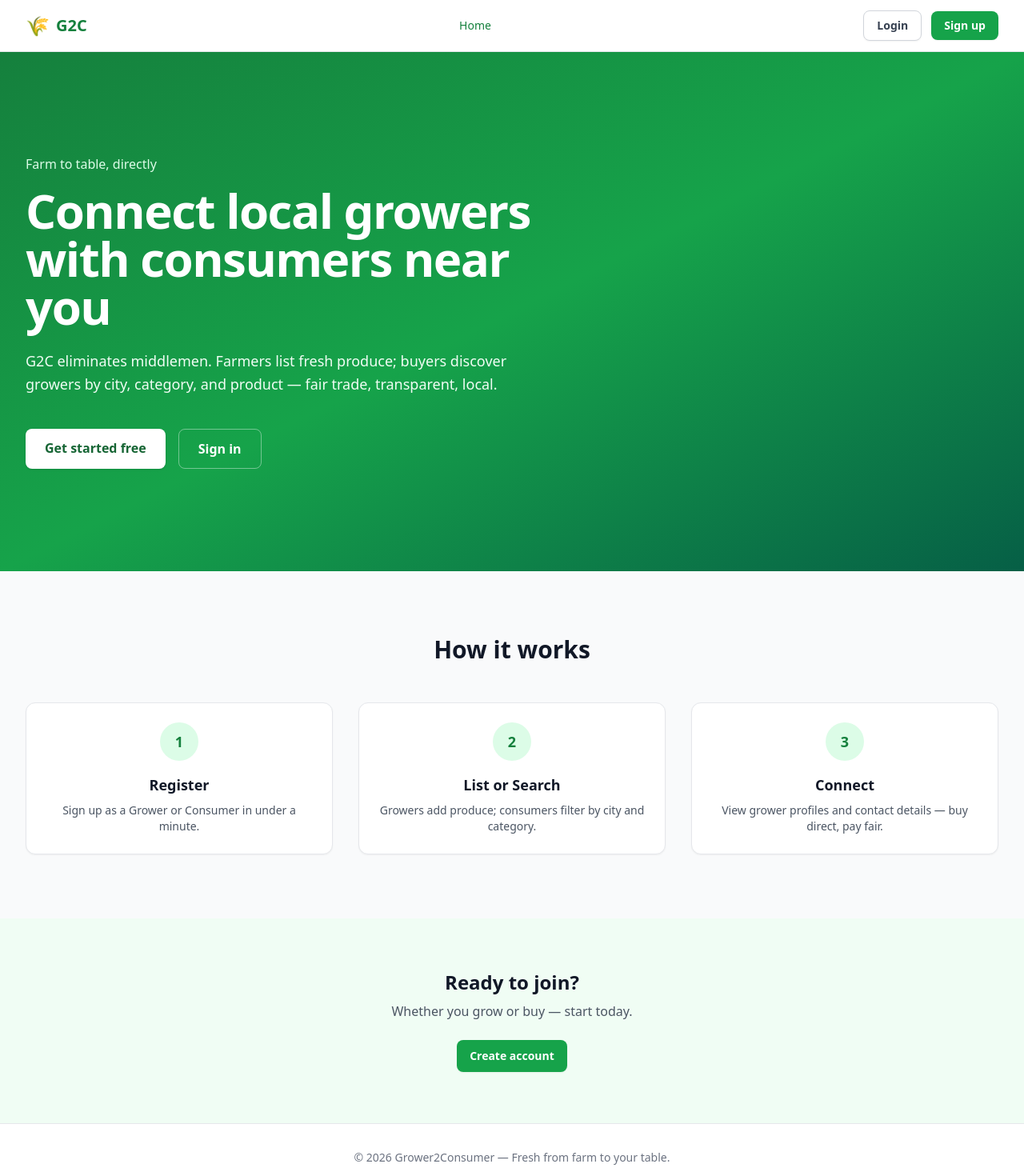
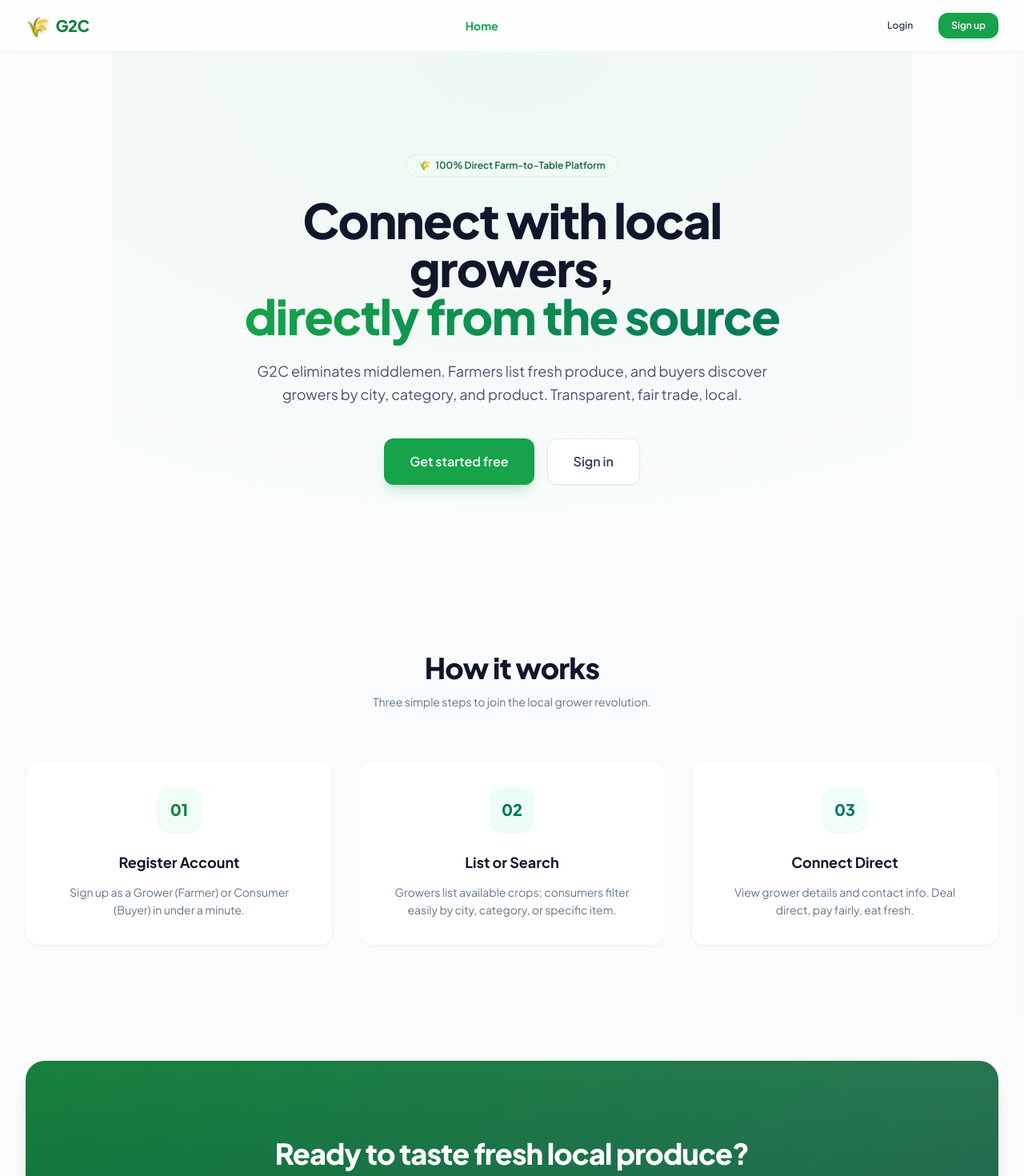
Before and after one commit to Bluebird5757/G2C_Platform, a React (Vite) app in the folder frontend/: page / in a window 1280 px wide. Shown: the top 1470 px of the page at 80% size. Built offline with nearby package versions, Linux system fonts and the light colour scheme; no server answers; the HTML template or start-up script is replaced by a standard one.

Commit message:
style: upgrade to premium UI aesthetics

```diff
--- a/frontend/src/index.css
+++ b/frontend/src/index.css
@@ -1,24 +1,30 @@
+@import url('https://fonts.googleapis.com/css2?family=Plus+Jakarta+Sans:wght@300;400;500;600;700;800&display=swap');
+
 @tailwind base;
 @tailwind components;
 @tailwind utilities;
 
 @layer base {
   body {
-    @apply antialiased;
+    font-family: 'Plus Jakarta Sans', sans-serif;
+    @apply antialiased bg-slate-50/50 text-slate-800;
   }
 }
 
 @layer components {
   .btn-primary {
-    @apply inline-flex items-center justify-center rounded-lg bg-primary-600 px-4 py-2.5 text-sm font-semibold text-white shadow-sm transition hover:bg-primary-700 focus:outline-none focus:ring-2 focus:ring-primary-500 focus:ring-offset-2 disabled:opacity-50;
+    @apply inline-flex items-center justify-center rounded-xl bg-primary-600 px-5 py-3 text-sm font-semibold text-white shadow-md shadow-primary-600/10 transition-all duration-300 hover:bg-primary-700 hover:shadow-lg hover:shadow-primary-700/20 active:scale-[0.98] disabled:opacity-50;
   }
   .btn-secondary {
-    @apply inline-flex items-center justify-center rounded-lg border border-gray-300 bg-white px-4 py-2.5 text-sm font-semibold text-gray-700 shadow-sm transition hover:bg-gray-50;
+    @apply inline-flex items-center justify-center rounded-xl border border-slate-200 bg-white px-5 py-3 text-sm font-semibold text-slate-700 shadow-sm transition-all duration-300 hover:bg-slate-50 hover:border-slate-300 active:scale-[0.98];
   }
   .input-field {
-    @apply block w-full rounded-lg border border-gray-300 px-3 py-2.5 text-sm shadow-sm focus:border-primary-500 focus:outline-none focus:ring-1 focus:ring-primary-500;
+    @apply block w-full rounded-xl border border-slate-200 bg-white px-4 py-3 text-sm shadow-sm transition-all duration-300 placeholder:text-slate-400 focus:border-primary-500 focus:bg-white focus:outline-none focus:ring-4 focus:ring-primary-500/10;
   }
   .card {
-    @apply rounded-xl border border-gray-200 bg-white p-6 shadow-sm;
+    @apply rounded-2xl border border-slate-100 bg-white p-6 shadow-sm shadow-slate-100 transition-all duration-300 hover:shadow-md hover:shadow-slate-200/50;
+  }
+  .glass-card {
+    @apply rounded-2xl border border-white/40 bg-white/70 p-6 shadow-sm backdrop-blur-md;
   }
 }
--- a/frontend/src/layouts/MainLayout.jsx
+++ b/frontend/src/layouts/MainLayout.jsx
@@ -13,41 +13,41 @@ export default function MainLayout() {
   const dashLink = user?.role === 'grower' ? '/grower/dashboard' : '/consumer/dashboard';
 
   return (
-    <div className="min-h-screen flex flex-col">
-      <header className="sticky top-0 z-50 border-b border-gray-200 bg-white/95 backdrop-blur">
+    <div className="min-h-screen flex flex-col bg-slate-50/30">
+      <header className="sticky top-0 z-50 border-b border-slate-100 bg-white/80 backdrop-blur-md">
         <div className="mx-auto flex h-16 max-w-7xl items-center justify-between px-4 sm:px-6 lg:px-8">
-          <Link to="/" className="flex items-center gap-2 font-bold text-primary-700 text-xl">
-            <span className="text-2xl">🌾</span> G2C
+          <Link to="/" className="flex items-center gap-2 font-extrabold text-primary-700 text-xl tracking-tight">
+            <span className="text-2xl filter drop-shadow">🌾</span> G2C
           </Link>
 
-          <nav className="hidden md:flex items-center gap-6 text-sm font-medium text-gray-600">
-            <NavLink to="/" className={({ isActive }) => isActive ? 'text-primary-700' : 'hover:text-primary-600'} end>
+          <nav className="hidden md:flex items-center gap-8 text-sm font-semibold text-slate-600">
+            <NavLink to="/" className={({ isActive }) => isActive ? 'text-primary-600 font-bold' : 'hover:text-slate-950 transition-colors'} end>
               Home
             </NavLink>
             {isAuthenticated && (
-              <NavLink to={dashLink} className={({ isActive }) => isActive ? 'text-primary-700' : 'hover:text-primary-600'}>
+              <NavLink to={dashLink} className={({ isActive }) => isActive ? 'text-primary-600 font-bold' : 'hover:text-slate-950 transition-colors'}>
                 Dashboard
               </NavLink>
             )}
             {isAuthenticated && user?.role === 'consumer' && (
-              <NavLink to="/consumer/search" className={({ isActive }) => isActive ? 'text-primary-700' : 'hover:text-primary-600'}>
+              <NavLink to="/consumer/search" className={({ isActive }) => isActive ? 'text-primary-600 font-bold' : 'hover:text-slate-950 transition-colors'}>
                 Find Growers
               </NavLink>
             )}
           </nav>
 
-          <div className="flex items-center gap-3">
+          <div className="flex items-center gap-4">
             {isAuthenticated ? (
               <>
-                <span className="hidden sm:inline text-sm text-gray-500">{user.email}</span>
-                <button onClick={handleLogout} className="btn-secondary text-sm py-2">
+                <span className="hidden sm:inline text-xs font-semibold px-3 py-1.5 bg-slate-100 rounded-full text-slate-600">{user.email}</span>
+                <button onClick={handleLogout} className="btn-secondary text-xs px-4 py-2">
                   Logout
                 </button>
               </>
             ) : (
               <>
-                <Link to="/login" className="btn-secondary text-sm py-2">Login</Link>
-                <Link to="/register" className="btn-primary text-sm py-2">Sign up</Link>
+                <Link to="/login" className="btn-secondary text-xs px-4 py-2 border-0 bg-transparent shadow-none hover:bg-slate-100/50">Login</Link>
+                <Link to="/register" className="btn-primary text-xs px-4 py-2">Sign up</Link>
               </>
             )}
           </div>
--- a/frontend/src/pages/LandingPage.jsx
+++ b/frontend/src/pages/LandingPage.jsx
@@ -2,55 +2,74 @@ import { Link } from 'react-router-dom';
 
 export default function LandingPage() {
   return (
-    <div>
-      <section className="relative overflow-hidden bg-gradient-to-br from-primary-700 via-primary-600 to-emerald-800 text-white">
-        <div className="mx-auto max-w-7xl px-4 py-24 sm:px-6 lg:px-8 lg:py-32">
-          <div className="max-w-2xl">
-            <p className="mb-4 text-primary-100 font-medium">Farm to table, directly</p>
-            <h1 className="text-4xl font-bold tracking-tight sm:text-5xl lg:text-6xl">
-              Connect local growers with consumers near you
+    <div className="relative overflow-hidden">
+      {/* Background Decor */}
+      <div className="absolute top-0 left-1/2 -z-10 h-[600px] w-[1000px] -translate-x-1/2 bg-[radial-gradient(100%_100%_at_50%_0%,rgba(34,197,94,0.08)_0%,rgba(255,255,255,0)_100%)]" />
+
+      {/* Hero Section */}
+      <section className="mx-auto max-w-7xl px-4 py-20 sm:px-6 lg:px-8 lg:py-32 text-center">
+        <div className="inline-flex items-center gap-1.5 rounded-full bg-primary-50 px-4 py-1.5 text-xs font-semibold text-primary-800 ring-1 ring-inset ring-primary-600/10 mb-6">
+          <span>🌾</span> 100% Direct Farm-to-Table Platform
+        </div>
+        <h1 className="mx-auto max-w-3xl text-4xl font-extrabold tracking-tight text-slate-900 sm:text-6xl leading-[1.1]">
+          Connect with local growers, <br />
+          <span className="bg-gradient-to-r from-primary-600 to-emerald-700 bg-clip-text text-transparent">
+            directly from the source
+          </span>
         </h1>
-            <p className="mt-6 text-lg text-primary-50 leading-relaxed">
-              G2C eliminates middlemen. Farmers list fresh produce; buyers discover growers by city, category, and product — fair trade, transparent, local.
+        <p className="mx-auto mt-6 max-w-2xl text-lg text-slate-600 leading-relaxed">
+          G2C eliminates middlemen. Farmers list fresh produce, and buyers discover growers by city, category, and product. Transparent, fair trade, local.
         </p>
-            <div className="mt-10 flex flex-wrap gap-4">
-              <Link to="/register" className="rounded-lg bg-white px-6 py-3 font-semibold text-primary-800 shadow hover:bg-primary-50">
+        <div className="mt-10 flex flex-wrap justify-center gap-4">
+          <Link to="/register" className="btn-primary px-8 py-4 text-base shadow-lg shadow-primary-600/20 hover:shadow-primary-600/30">
             Get started free
           </Link>
-              <Link to="/login" className="rounded-lg border border-white/40 px-6 py-3 font-semibold text-white hover:bg-white/10">
+          <Link to="/login" className="btn-secondary px-8 py-4 text-base">
             Sign in
           </Link>
         </div>
-          </div>
-        </div>
       </section>
 
-      <section className="mx-auto max-w-7xl px-4 py-20 sm:px-6 lg:px-8">
-        <h2 className="text-center text-3xl font-bold text-gray-900">How it works</h2>
-        <div className="mt-12 grid gap-8 md:grid-cols-3">
+      {/* How It Works Section */}
+      <section className="mx-auto max-w-7xl px-4 py-20 sm:px-6 lg:px-8 border-t border-slate-100">
+        <div className="text-center max-w-2xl mx-auto">
+          <h2 className="text-3xl font-extrabold tracking-tight text-slate-900 sm:text-4xl">How it works</h2>
+          <p className="mt-3 text-slate-500 text-sm">Three simple steps to join the local grower revolution.</p>
+        </div>
+        <div className="mt-16 grid gap-8 md:grid-cols-3">
           {[
-            { step: '1', title: 'Register', desc: 'Sign up as a Grower or Consumer in under a minute.' },
-            { step: '2', title: 'List or Search', desc: 'Growers add produce; consumers filter by city and category.' },
-            { step: '3', title: 'Connect', desc: 'View grower profiles and contact details — buy direct, pay fair.' },
+            { step: '01', title: 'Register Account', desc: 'Sign up as a Grower (Farmer) or Consumer (Buyer) in under a minute.', color: 'bg-primary-50 text-primary-700' },
+            { step: '02', title: 'List or Search', desc: 'Growers list available crops; consumers filter easily by city, category, or specific item.', color: 'bg-emerald-50 text-emerald-700' },
+            { step: '03', title: 'Connect Direct', desc: 'View grower details and contact info. Deal direct, pay fairly, eat fresh.', color: 'bg-teal-50 text-teal-700' },
           ].map((item) => (
-            <div key={item.step} className="card text-center">
-              <div className="mx-auto mb-4 flex h-12 w-12 items-center justify-center rounded-full bg-primary-100 text-primary-700 font-bold text-lg">
+            <div key={item.step} className="card group relative flex flex-col items-center text-center p-8 hover:-translate-y-1">
+              <div className={`flex h-14 w-14 items-center justify-center rounded-2xl ${item.color} font-extrabold text-xl mb-6 shadow-sm`}>
                 {item.step}
               </div>
-              <h3 className="font-semibold text-lg">{item.title}</h3>
-              <p className="mt-2 text-gray-600 text-sm">{item.desc}</p>
+              <h3 className="font-bold text-lg text-slate-900 group-hover:text-primary-600 transition-colors">{item.title}</h3>
+              <p className="mt-3 text-slate-500 text-sm leading-relaxed">{item.desc}</p>
             </div>
           ))}
         </div>
       </section>
 
-      <section className="bg-primary-50 py-16">
-        <div className="mx-auto max-w-7xl px-4 text-center sm:px-6 lg:px-8">
-          <h2 className="text-2xl font-bold text-gray-900">Ready to join?</h2>
-          <p className="mt-2 text-gray-600">Whether you grow or buy — start today.</p>
-          <Link to="/register" className="btn-primary mt-6 inline-flex">
-            Create account
+      {/* CTA Section */}
+      <section className="mx-auto max-w-7xl px-4 py-16 sm:px-6 lg:px-8 mb-20">
+        <div className="relative overflow-hidden rounded-3xl bg-gradient-to-br from-primary-700 to-emerald-900 px-6 py-20 text-center shadow-xl sm:px-12 sm:py-24">
+          {/* Gradients */}
+          <div className="absolute inset-0 bg-[radial-gradient(circle_at_top_right,rgba(255,255,255,0.1),transparent)] pointer-events-none" />
+
+          <h2 className="text-3xl font-extrabold tracking-tight text-white sm:text-4xl">
+            Ready to taste fresh local produce?
+          </h2>
+          <p className="mx-auto mt-4 max-w-xl text-lg text-primary-100">
+            Join G2C today. Support local farmers and get access to organic produce directly from your neighborhood.
+          </p>
+          <div className="mt-8 flex justify-center">
+            <Link to="/register" className="rounded-xl bg-white px-8 py-4 font-bold text-primary-900 shadow-md transition-all duration-300 hover:bg-slate-50 hover:shadow-lg active:scale-95">
+              Create your account
             </Link>
+          </div>
         </div>
       </section>
     </div>
--- a/frontend/src/pages/LoginPage.jsx
+++ b/frontend/src/pages/LoginPage.jsx
@@ -28,29 +28,36 @@ export default function LoginPage() {
   };
 
   return (
-    <div className="flex min-h-[calc(100vh-8rem)] items-center justify-center px-4 py-12">
-      <div className="card w-full max-w-md">
-        <h1 className="text-2xl font-bold text-center">Sign in</h1>
-        <p className="mt-2 text-center text-sm text-gray-500">Access your G2C account</p>
+    <div className="flex min-h-[calc(100vh-8rem)] items-center justify-center px-4 py-16 bg-gradient-to-tr from-primary-50/20 via-slate-50 to-emerald-50/20">
+      <div className="card w-full max-w-md border border-slate-100 shadow-xl shadow-slate-200/50 bg-white/90 backdrop-blur-sm p-8 sm:p-10">
+        <div className="text-center">
+          <Link to="/" className="inline-flex items-center gap-1.5 font-black text-primary-700 text-2xl tracking-tight mb-6">
+            🌾 G2C
+          </Link>
+          <h1 className="text-2xl font-extrabold text-slate-900 tracking-tight">Sign in</h1>
+          <p className="mt-2 text-sm text-slate-500">Access your Grower2Consumer account</p>
+        </div>
 
         <form onSubmit={handleSubmit} className="mt-8 space-y-5">
           <div>
-            <label className="block text-sm font-medium mb-1">Email</label>
-            <input type="email" name="email" required className="input-field" value={form.email} onChange={handleChange} />
+            <label className="block text-sm font-semibold text-slate-700 mb-1.5">Email address</label>
+            <input type="email" name="email" required placeholder="name@example.com" className="input-field" value={form.email} onChange={handleChange} />
           </div>
           <div>
-            <label className="block text-sm font-medium mb-1">Password</label>
-            <input type="password" name="password" required className="input-field" value={form.password} onChange={handleChange} />
+            <div className="flex justify-between items-center mb-1.5">
+              <label className="block text-sm font-semibold text-slate-700">Password</label>
+            </div>
+            <input type="password" name="password" required placeholder="••••••••" className="input-field" value={form.password} onChange={handleChange} />
           </div>
-          <button type="submit" disabled={submitting} className="btn-primary w-full">
+          <button type="submit" disabled={submitting} className="btn-primary w-full mt-2 py-3 shadow-md shadow-primary-600/10">
             {submitting ? 'Signing in...' : 'Sign in'}
           </button>
         </form>
 
-        <p className="mt-6 text-center text-sm text-gray-500">
-          No account?{' '}
-          <Link to="/register" className="font-semibold text-primary-700 hover:underline">
-            Register
+        <p className="mt-8 text-center text-sm text-slate-500">
+          New to G2C?{' '}
+          <Link to="/register" className="font-bold text-primary-700 hover:text-primary-800 transition-colors">
+            Create an account
           </Link>
         </p>
       </div>
--- a/frontend/src/pages/RegisterPage.jsx
+++ b/frontend/src/pages/RegisterPage.jsx
@@ -33,44 +33,49 @@ export default function RegisterPage() {
   };
 
   return (
-    <div className="flex min-h-[calc(100vh-8rem)] items-center justify-center px-4 py-12">
-      <div className="card w-full max-w-md">
-        <h1 className="text-2xl font-bold text-center">Create account</h1>
-        <p className="mt-2 text-center text-sm text-gray-500">Join G2C as a grower or consumer</p>
+    <div className="flex min-h-[calc(100vh-8rem)] items-center justify-center px-4 py-16 bg-gradient-to-tr from-primary-50/20 via-slate-50 to-emerald-50/20">
+      <div className="card w-full max-w-md border border-slate-100 shadow-xl shadow-slate-200/50 bg-white/90 backdrop-blur-sm p-8 sm:p-10">
+        <div className="text-center">
+          <Link to="/" className="inline-flex items-center gap-1.5 font-black text-primary-700 text-2xl tracking-tight mb-6">
+            🌾 G2C
+          </Link>
+          <h1 className="text-2xl font-extrabold text-slate-900 tracking-tight">Create account</h1>
+          <p className="mt-2 text-sm text-slate-500">Join G2C as a grower or consumer</p>
+        </div>
 
         <form onSubmit={handleSubmit} className="mt-8 space-y-5">
           <div>
-            <label className="block text-sm font-medium mb-1">Email</label>
-            <input type="email" name="email" required className="input-field" value={form.email} onChange={handleChange} />
+            <label className="block text-sm font-semibold text-slate-700 mb-1.5">Email address</label>
+            <input type="email" name="email" required placeholder="name@example.com" className="input-field" value={form.email} onChange={handleChange} />
           </div>
           <div>
-            <label className="block text-sm font-medium mb-1">Password</label>
+            <label className="block text-sm font-semibold text-slate-700 mb-1.5">Password</label>
             <input
               type="password"
               name="password"
               required
               minLength={8}
               className="input-field"
-              placeholder="Min 8 chars, include a number"
+              placeholder="Min 8 chars, must contain a number"
               value={form.password}
               onChange={handleChange}
             />
           </div>
           <div>
-            <label className="block text-sm font-medium mb-1">I am a</label>
+            <label className="block text-sm font-semibold text-slate-700 mb-1.5">I want to join as a</label>
             <select name="role" className="input-field" value={form.role} onChange={handleChange}>
               <option value={ROLES.CONSUMER}>Consumer (buyer)</option>
               <option value={ROLES.GROWER}>Grower (farmer)</option>
             </select>
           </div>
-          <button type="submit" disabled={submitting} className="btn-primary w-full">
+          <button type="submit" disabled={submitting} className="btn-primary w-full mt-2 py-3 shadow-md shadow-primary-600/10">
             {submitting ? 'Creating...' : 'Create account'}
           </button>
         </form>
 
-        <p className="mt-6 text-center text-sm text-gray-500">
+        <p className="mt-8 text-center text-sm text-slate-500">
           Already have an account?{' '}
-          <Link to="/login" className="font-semibold text-primary-700 hover:underline">
+          <Link to="/login" className="font-bold text-primary-700 hover:text-primary-800 transition-colors">
             Sign in
           </Link>
         </p>
```
Lines whose indentation alone changed are shown as unchanged.
